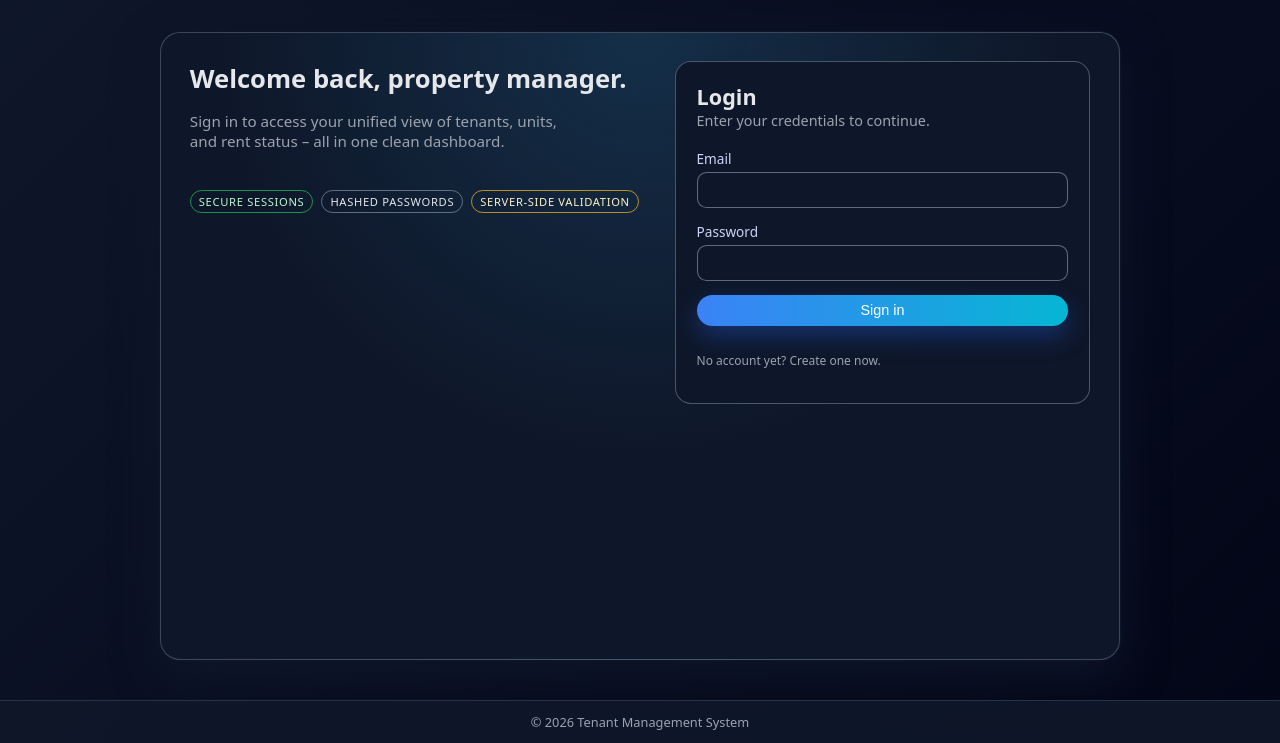
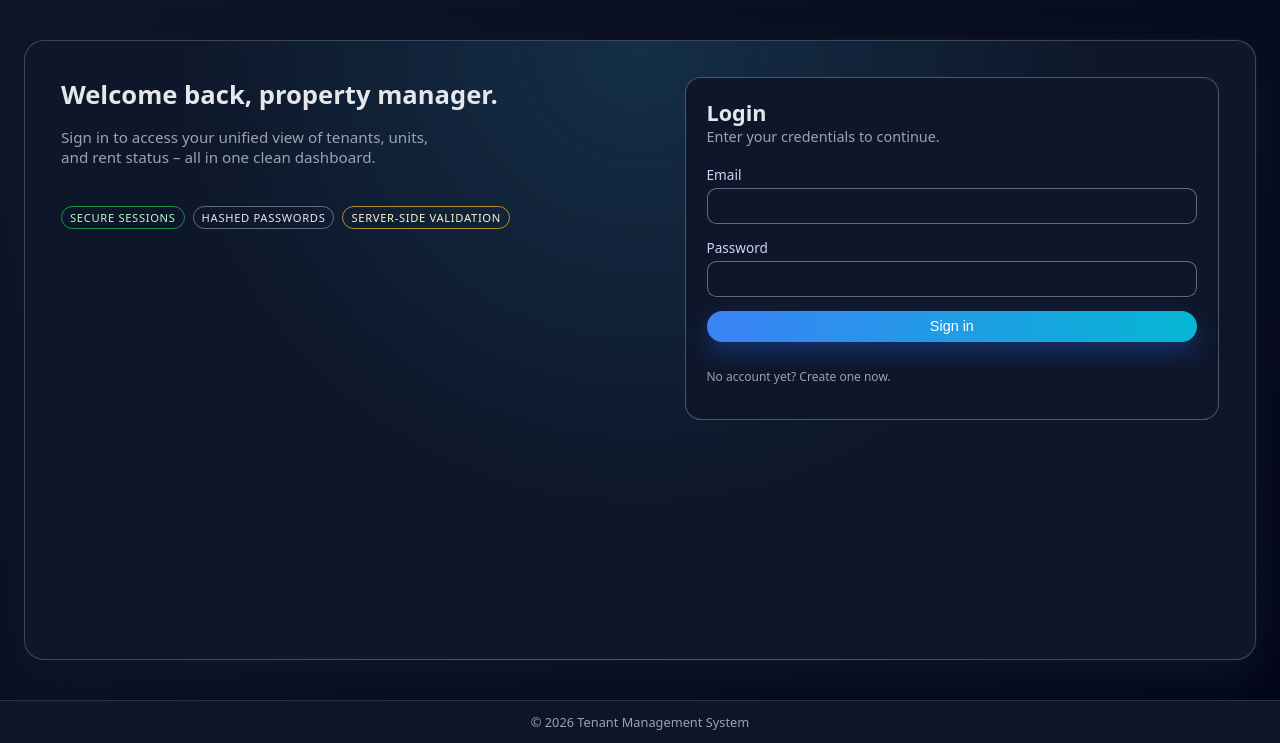
Before and after one commit to gabhaleshashank/tenant-manager, a PHP site: page / in a window 1280 px wide. Shown: the part 57-800 px from the top of the page. Run offline with PHP 8.4, Linux system fonts and the light colour scheme.

Commit message:
Update form styling in tenant profile and adjust CSS for improved layout and spacing

```diff
--- a/assets/css/style.css
+++ b/assets/css/style.css
@@ -84,7 +84,7 @@ a {
 
 .app-main {
   flex: 1;
-  padding: 2rem 1.25rem 2.5rem;
+  padding: 2.5rem 1.5rem 2.5rem;
   display: flex;
   justify-content: center;
 }
@@ -100,11 +100,11 @@ a {
 
 .card {
   width: 100%;
-  max-width: 960px;
+  max-width: 1380px;
   background: radial-gradient(circle at top, rgba(56, 189, 248, 0.15), transparent 55%),
               rgba(15, 23, 42, 0.96);
   border-radius: 1.25rem;
-  padding: 1.75rem 1.8rem 1.8rem;
+  padding: 2.25rem 2.25rem 2.25rem;
   border: 1px solid rgba(148, 163, 184, 0.35);
   box-shadow:
     0 18px 45px rgba(15, 23, 42, 0.85),
@@ -137,7 +137,7 @@ a {
 .grid-two {
   display: grid;
   grid-template-columns: minmax(0, 1.1fr) minmax(0, 1fr);
-  gap: 1.75rem;
+  gap: 2.25rem;
 }
 
 @media (max-width: 768px) {
@@ -320,8 +320,12 @@ a {
 }
 
 .table-wrapper-scroll {
-  max-height: 210px; /* roughly 4 rows plus header */
+  max-height: 240px; /* roughly 4 rows plus header, with breathing room */
   overflow: auto;
+}
+
+.form-spaced-top {
+  margin-top: 1.4rem !important;
 }
 
 table {
--- a/tenant_profile.php
+++ b/tenant_profile.php
@@ -221,7 +221,7 @@ include __DIR__ . '/includes/header.php';
                 </table>
             </div>
 
-            <form method="post" data-validate="true" style="margin-top: 0.75rem;">
+            <form method="post" data-validate="true" class="form-spaced-top">
                 <input type="hidden" name="form_type" value="rent">
                 <div class="form-row">
                     <div class="field">
@@ -322,7 +322,7 @@ include __DIR__ . '/includes/header.php';
                 </table>
             </div>
 
-            <form method="post" data-validate="true" style="margin-top: 0.75rem;">
+            <form method="post" data-validate="true" class="form-spaced-top">
                 <input type="hidden" name="form_type" value="electricity">
                 <div class="form-row">
                     <div class="field">
@@ -415,7 +415,7 @@ include __DIR__ . '/includes/header.php';
             </table>
         </div>
 
-        <form method="post" data-validate="true" style="margin-top: 0.75rem;">
+        <form method="post" data-validate="true" class="form-spaced-top">
             <input type="hidden" name="form_type" value="issue">
             <div class="field">
                 <label for="description">Issue description</label>
```
